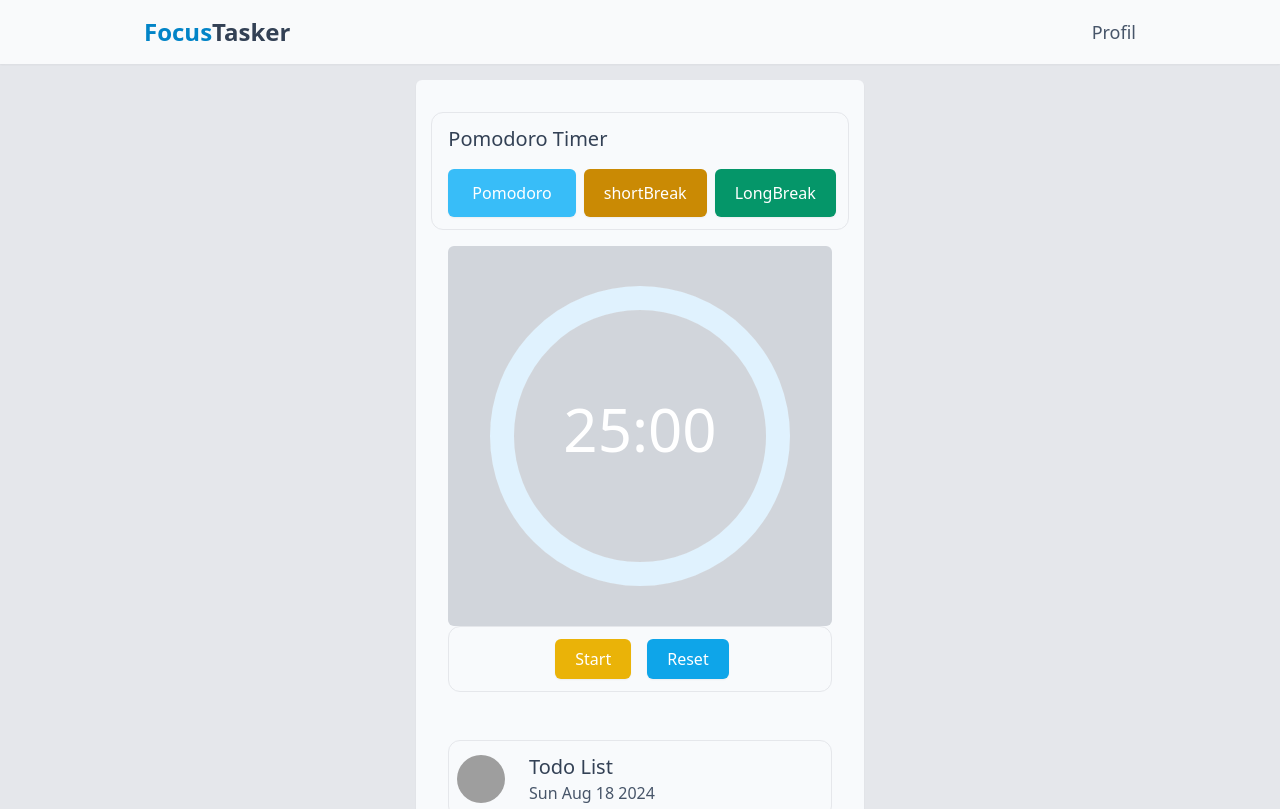
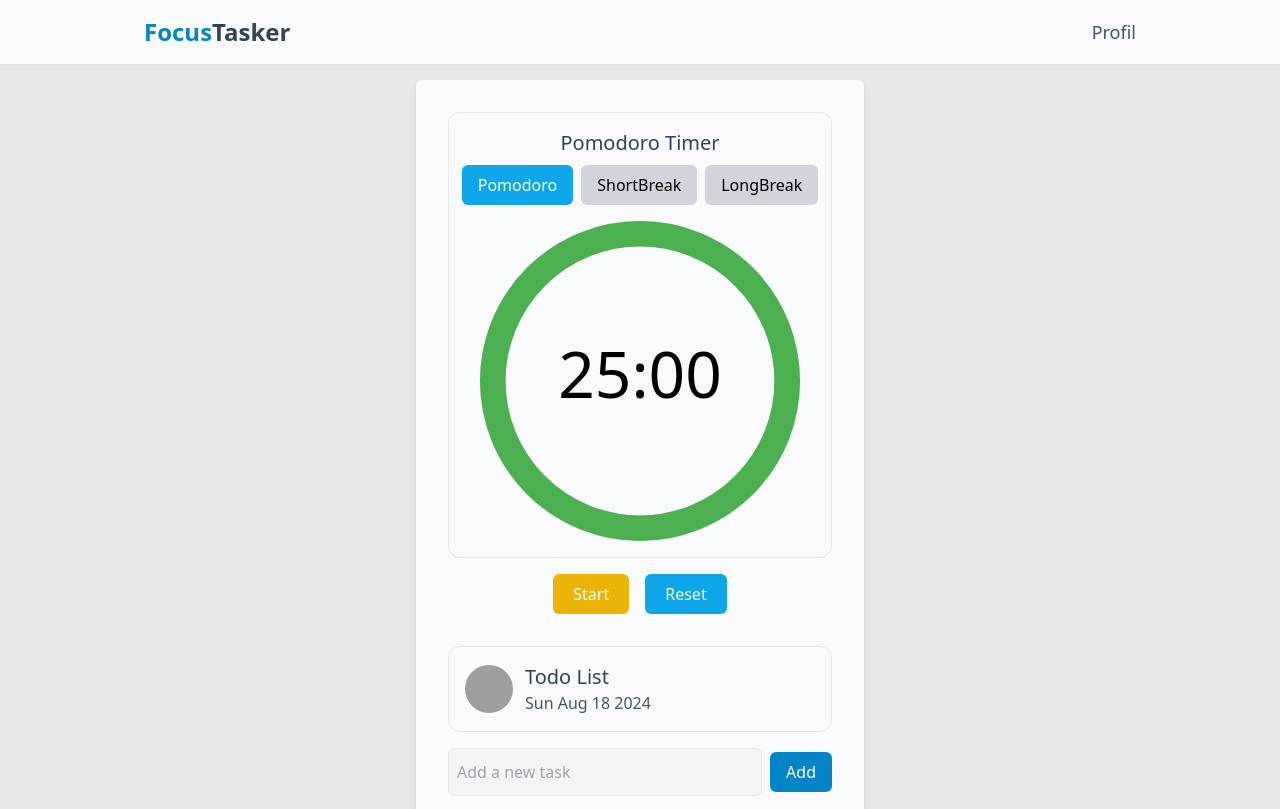
Before and after one commit to LuisMiLR/FocusTasker, a React (Vite) app: page / in a window 1280 px wide. Shown: the top 809 px of the page. Built offline with nearby package versions, Linux system fonts and the light colour scheme; grey boxes are pictures that could not be loaded.

Commit message:
add pomodoro timer component

```diff
--- a/src/App.jsx
+++ b/src/App.jsx
@@ -11,6 +11,7 @@ import PomodoroTimer from './components/PomodoroTimer';
 function App() {
   const [tasks, setTasks] = useState([]);
   const [newTask, setNewTask] = useState(''); //met à jour l'état de l'input
+  const [taskToDelete, setTaskToDelete] = useState(null);
 
   const today = new Date().toDateString();
 
@@ -26,67 +27,64 @@ function App() {
   };
 
   const toggleTaskCompletion = index => {
-    const CopyTasks = [...tasks];
-    CopyTasks[index].completed = !CopyTasks[index].completed;
-    setTasks(CopyTasks);
+    setTasks(
+      tasks.map((task, i) =>
+        i === index ? { ...task, completed: !task.completed } : task
+      )
+    );
   };
 
   const deleteTask = index => {
-    const CopyTasks = tasks.filter((_, i) => i !== index);
-    setTasks(CopyTasks);
+    setTaskToDelete(index);
+    setTimeout(() => {
+      setTasks(tasks.filter((_, i) => i !== index));
+      setTaskToDelete(null);
+    }, 300);
   };
-
   return (
     <>
       <NavBar />
       <div className='flex flex-col mb-8 min-h-[calc(100vh-120px)]'>
         <div className='flex flex-col items-center flex-grow'>
-          <div className='max-w-md w-full shadow-sm bg-slate-50 p-8 rounded-md mt-4'>
+          <div className='max-w-md w-full shadow-md bg-slate-50 p-8 rounded-md mt-4'>
             <PomodoroTimer />
-            <div className='flex max-w-sm rounded-xl items-center border border-gray-200 mt-8 mb-4'>
+            <div className='flex items-center border border-gray-200 rounded-xl p-4 mt-8 mb-4 w-full max-w-sm'>
               <img
-                className='object-cover rounded-full w-12 h-12 m-2'
+                className='object-cover rounded-full w-12 h-12 mr-3'
                 src='https://lmrobles.fr/assets/luisMiguelRobles-RESoZECz.png'
-                alt='profil pic'
+                alt='Profil'
               />
-              <div className='w-full p-3'>
-                <p className=' text-slate-700 ml-1 text-xl font-medium'>
-                  Todo List
-                </p>
-                <p className=' text-slate-600 ml-1 text-base font-normal'>
-                  {today}
-                </p>
+              <div>
+                <p className='text-slate-700 text-xl font-medium'>Todo List</p>
+                <p className='text-slate-600 text-base'>{today}</p>
               </div>
             </div>
-            <div className='flex flex-col mt-8 max-w-md w-full'>
-              <form
-                onSubmit={addTask} //associe la fonction addtask à l evenement de soumission du formulaire
-                className='flex font-medium text-gray-800 w-full mb-4'
-              >
+            <form onSubmit={addTask} className='flex items-center mb-4'>
               <input
                 type='text'
-                  value={newTask} //la prop value affiche la valeur de l'état (c'est un input controlled)
-                  onChange={e => setNewTask(e.target.value)} //prop onChange met à jour l'état à chaque fois que la valeur de l'input change
+                value={newTask}
+                onChange={e => setNewTask(e.target.value)}
                 className='bg-gray-100 h-12 rounded-md p-2 border border-gray-200 w-full font-light outline-none'
                 placeholder='Add a new task'
               />
-                <button className='bg-sky-600 rounded-md px-5 ml-1 shadow-sm text-white hover:bg-sky-400 transmition'>
+              <button
+                type='submit'
+                className='bg-sky-600 rounded-md px-4 py-2 ml-2 text-white hover:bg-sky-500 transition'
+              >
                 Add
               </button>
             </form>
           </div>
-          </div>
-          <div className='max-w-md w-full shadow-sm bg-slate-50 p-8 rounded-md mt-4'>
-            <div className=''>
-              <ul className='max-w-md w-full'>
+          <div className='max-w-md w-full shadow-md bg-slate-50 p-8 rounded-md mt-4'>
+            <ul>
               {tasks.map((task, index) => (
                 <li
                   key={index}
-                    className={`bg-sky-100 min-h-12 flex justify-between items-center transition text-lg text-slate-600 font-normal p-3 rounded-md my-2 transform ${
+                  className={`flex justify-between items-center bg-sky-100 p-3 rounded-md mb-2 transition ${
                     task.completed
-                        ? 'scale-completed bg-slate-200 text-slate-300  '
-                        : 'scale-default'
-                    }`}
+                      ? 'bg-slate-200 text-slate-400'
+                      : 'bg-sky-100'
+                  }${taskToDelete === index ? 'fade-deleting' : ''}`}
                 >
                   {task.text}
                   <div className='flex space-x-2'>
@@ -113,9 +111,9 @@ function App() {
           </div>
         </div>
       </div>
-      </div>
       <Footer />
     </>
   );
 }
+
 export default App;
--- a/src/components/PomodoroTimer.jsx
+++ b/src/components/PomodoroTimer.jsx
@@ -16,9 +16,8 @@ export default function PomodoroTimer() {
   useEffect(() => {
     let interval = null;
     if (isActive && secondsLeft > 0) {
-      interval = setInterval(() => {
-        setSecondsLeft(seconds => seconds - 1);
-      }, 1000);
+      interval = setInterval(() => setSecondsLeft(seconds => seconds - 1),
+       1000);
     } else if (secondsLeft === 0) {
       clearInterval(interval);
     }
@@ -38,77 +37,46 @@ export default function PomodoroTimer() {
   };
 
   return (
-    <div className='max-w-md w-full  rounded-md flex flex-col items-center'>
-      <div className='flex max-w-md  rounded-xl items-center border border-gray-200 mb-4'>
-
-        <div className='w-full p-3'>
-          <p className=' text-slate-700 ml-1 text-xl font-medium '>
-            Pomodoro Timer
-          </p>
-          <div className='flex space-x-2 mt-4'>
+    <div className='max-w-md w-full rounded-md flex flex-col items-center'>
+      <div className='flex flex-col items-center w-full border border-gray-200 rounded-xl p-4 mb-4'>
+        <p className='text-slate-700 text-xl font-medium mb-2'>Pomodoro Timer</p>
+        <div className='flex space-x-2 mb-4'>
+          {['pomodoro', 'shortBreak', 'longBreak'].map(m => (
             <button
-              onClick={() => handleModeChange('pomodoro')} // pour le bouton Pomodoro
-              className={`rounded-md px-6 py-3 ml-1 shadow-sm text-white ${
-                mode === 'pomodoro' ? 'bg-sky-400 text-white' : `bg-sky-600`
-              }`}
+              key={m}
+              onClick={() => handleModeChange(m)}
+              className={`rounded-md px-4 py-2 ${mode === m ? 'bg-sky-500 text-white' : 'bg-gray-300 text-black'} transition`}
             >
-              Pomodoro
+              {m.charAt(0).toUpperCase() + m.slice(1)}
             </button>
-            <button
-              onClick={() => handleModeChange('shortBreak')}
-              className={`rounded-md px-5 py-2 ml-1 shadow-sm text-white ${
-                mode === 'shortBreak'
-                  ? 'bg-yellow-500 text-white'
-                  : 'bg-yellow-600 text-black'
-              }`}
-            >
-              shortBreak
-            </button>
-            <button
-              onClick={() => handleModeChange('longBreak')}
-              className={`rounded-md px-5 py-2 ml-1 shadow-sm text-white ${
-                mode === 'longBreak'
-                  ? 'bg-emerald-500 text-white'
-                  : 'bg-emerald-600 text-black'
-              }`}
-            >
-              LongBreak
-            </button>
+          ))}
         </div>
-        </div>
-      </div>
-      <div className=' bg-gray-300 w-96   rounded-md flex flex-col items-center'>
-        <div className='p-10'>
+        <div className='w-80'>
           <CircularProgressbar
             value={(secondsLeft / modes[mode]) * 100}
             text={formatTime(secondsLeft)}
             styles={buildStyles({
               strokeLinecap: 'butt',
-              textColor: '#fff',
-              pathColor: '#e0f2fe',
+              textColor: '#000',
+              pathColor: '#4caf50',
             })}
           />
         </div>
       </div>
-      <div className='w-full p-3 border-3  flex justify-center  max-w-md  rounded-xl items-center border border-gray-200 mb-4 '>
-        <div className='flex space-x-4 '>
+      <div className='w-full flex justify-center space-x-4'>
         <button
-            onClick={() => setIsActive(!isActive)}
-            className='rounded-md px-5 py-2 ml-1 shadow-sm bg-yellow-500 text-white'
+          onClick={() => setIsActive(prev => !prev)}
+          className='rounded-md px-5 py-2 bg-yellow-500 text-white'
         >
           {isActive ? 'Pause' : 'Start'}
         </button>
         <button
-            onClick={() => setIsActive(false)}
-            className='rounded-md px-5 py-2 ml-1 shadow-sm  bg-sky-500 text-white'
+          onClick={() => { setIsActive(false); setSecondsLeft(modes[mode]); }}
+          className='rounded-md px-5 py-2 bg-sky-500 text-white'
         >
           Reset
         </button>
       </div>
-        {/* <div className='mt-4'>
-          <button className='px-4 py-2 bg-gray-500 text-white'>Settings</button>
-        </div> */}
-      </div>
     </div>
   );
 }
```
Lines whose indentation alone changed are shown as unchanged.
